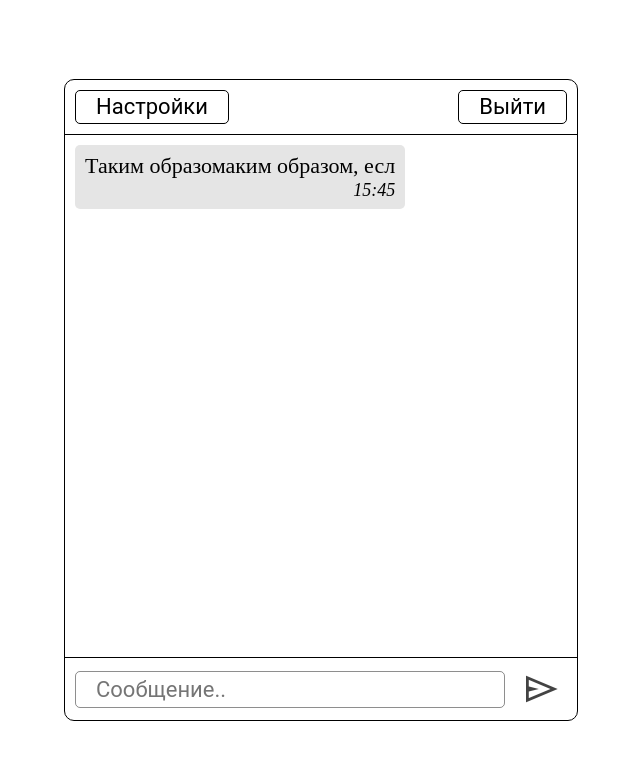
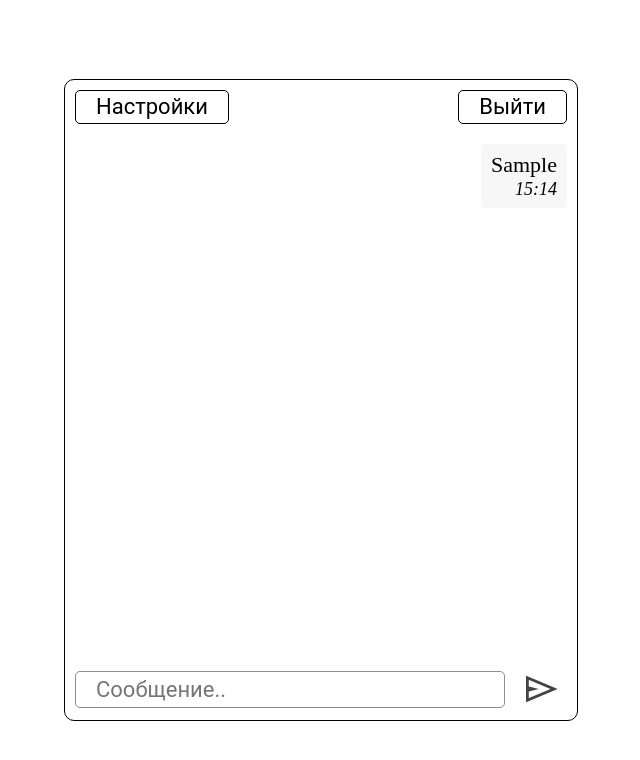
Before and after one commit to ExStp/Project_Chat, a website built with Parcel: page src/index.html in a window 1280 px wide. Both pictures are taken after typing "Sample" into the empty fields and a click on the button "send". Shown: the whole page, without its empty margins (319-959 px from the left). Built offline with nearby package versions, Linux system fonts and the light colour scheme.

Commit message:
создал логику для добавления сообщений

```diff
--- a/src/assets/scss/components/component/message.scss
+++ b/src/assets/scss/components/component/message.scss
@@ -6,7 +6,6 @@ $sendedColor: #F7F7F7;
     max-width: 80%;
     padding: 10px;
     border-radius: 5px;
-    overflow: auto;
     display: flex;
     gap: 4px;
     flex-direction: column;
--- a/src/assets/scss/components/window/messages_wrapper.scss
+++ b/src/assets/scss/components/window/messages_wrapper.scss
@@ -2,6 +2,8 @@
     display: flex;
     flex-direction: column;
     gap: 15px;
+    overflow: auto;
+
 
     .message_right {
         align-self: flex-end;
--- a/src/assets/scss/layout/layout.scss
+++ b/src/assets/scss/layout/layout.scss
@@ -26,8 +26,6 @@ body {
     }
 
     #middle_block {
-        border-bottom: 1px solid black;
-        border-top: 1px solid black;
         flex: 15;
     }
 
--- a/src/index.html
+++ b/src/index.html
@@ -23,13 +23,15 @@
             </div>
 
             <div class="messages_wrapper block" id="middle_block">
+
                 <template id="messageTemplate">
+                    <!-- классы: message_left || message_right && sended || delivered -->
+                    <div class="message_item">
+                        <div id="messageText" class="message_innerText">dwd</div>
+                        <div id="messageTime" class="message_innerTime">15</div>
+                    </div>
+                </template>
 
-                </template>
-                <div class="message_item message_left delivered">
-                    <div id="messageText" class="message_innerText">Таким  образомаким образом, есл</div>
-                    <div id="messageTime" class="message_innerTime">15:45</div>
-                </div>
             </div>
 
             <div class="message_input block" id="bottom_block">
--- a/src/scripts/components/const.js
+++ b/src/scripts/components/const.js
@@ -45,6 +45,16 @@ export const DIALOG = {
     modalForm: document.querySelector(".modal__form_container"),
 };
 
+export const WINDOWS = {
+    top: document.querySelector("#top_block"),
+    middle: document.querySelector("#middle_block"),
+    bottom: document.querySelector("#bottom_block"),
+};
+
 export const INPUTS = {
     messageInput: document.querySelector("#messageInput"),
 };
+
+export const MESSAGE = {
+    template: document.querySelector("#messageTemplate"),
+};
--- /dev/null
+++ b/src/scripts/components/logic/messaging/appendMessage.js
@@ -0,0 +1,12 @@
+import getCurrentTime from "../../../utils/formatTime/getCurrentTime";
+import { MESSAGE, WINDOWS } from "../../const";
+
+function appendMessage(text) {
+    let template = MESSAGE.template.content.cloneNode(true);
+    template.querySelector("#messageText").textContent = text;
+    template.querySelector("#messageTime").textContent = getCurrentTime();
+    template.querySelector('.message_item').classList.add('message_right', 'sended');
+    WINDOWS.middle.append(template);
+}
+
+export { appendMessage };
--- a/src/scripts/components/logic/messaging/sendMessage.js
+++ b/src/scripts/components/logic/messaging/sendMessage.js
@@ -1,15 +1,18 @@
 import { INPUTS } from "../../const.js";
+import { appendMessage } from "./appendMessage.js";
 
 function sendMessage() {
-    const value = INPUTS.messageInput.value;
-    if (!isValid(value)) return;
-    INPUTS.messageInput.value = "";
+    const text = INPUTS.messageInput.value;
+    if (!isValid(text)) return;
+    appendMessage(text);
+
 
     console.log("send message");
 }
 
 function isValid(inputValue) {
     if (inputValue.trim() === "") return false;
+    INPUTS.messageInput.value = "";
     return true;
 }
 
--- /dev/null
+++ b/src/scripts/utils/formatTime/getCurrentTime.js
@@ -0,0 +1,6 @@
+export default function getCurrentTime() {
+    const now = new Date();
+    const hours = now.getHours().toString().padStart(2, "0");
+    const minutes = now.getMinutes().toString().padStart(2, "0");
+    return `${hours}:${minutes}`;
+}
```
Also changed, not shown: src/styles/index.css.
